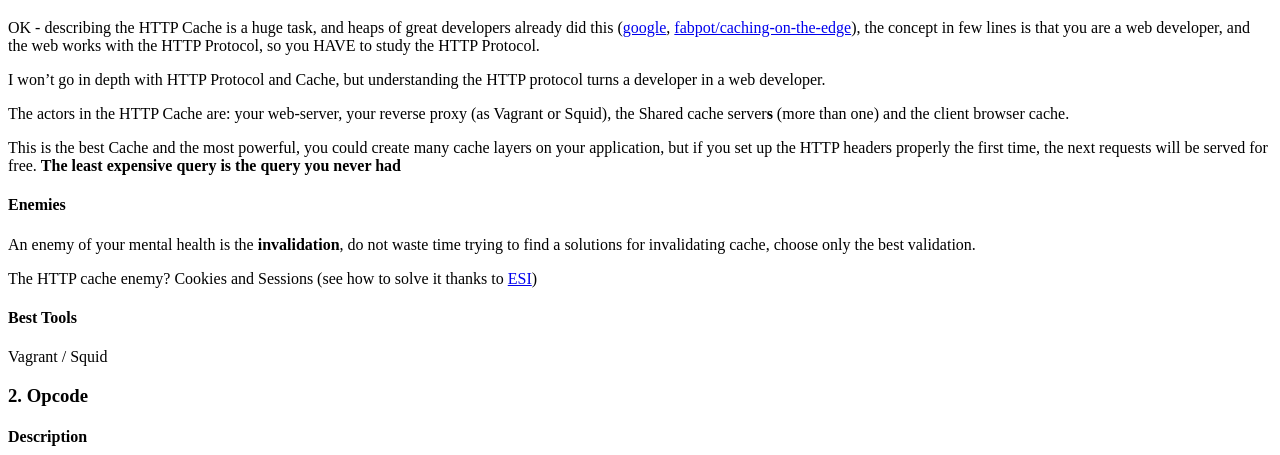
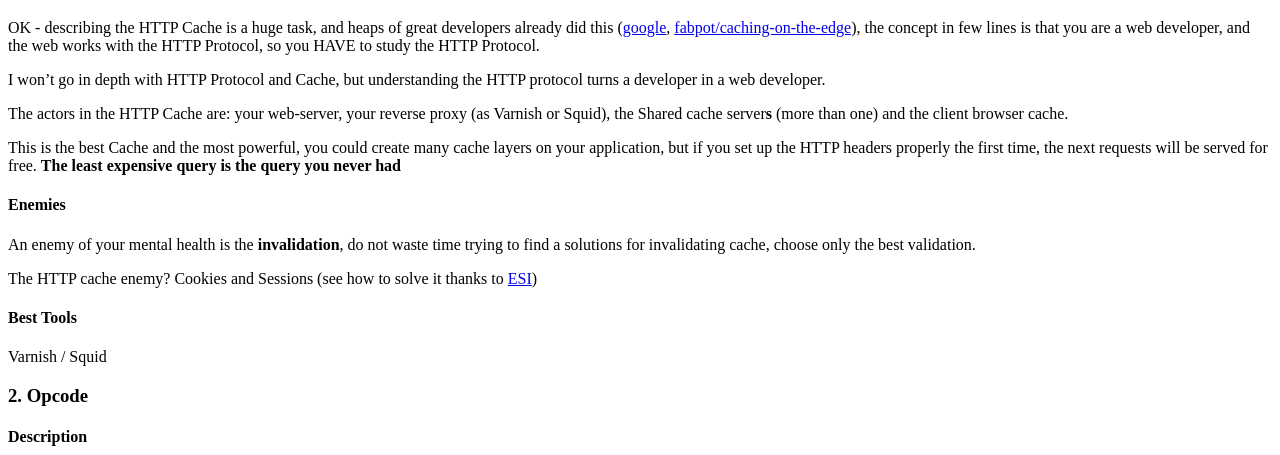
Before and after one commit to liuggio/liuggio.github.com, a Jekyll site: the page built from _posts/2013-02-22-the-meaning-of-cache-for-a-web-developer-no-more-too-many-connection.md, in a window 1280 px wide and 900 px high, scrolled down 2010 px. Shown: the part 129-584 px from the top of the window. Built offline with Jekyll 4.4.1, drawn with Linux system fonts in a browser that asks for light colours; nearby versions of some CDN libraries; some web fonts are replaced; library files that are not in the unit come from our copies; comment, search, counter and statistics services are not loaded.

Commit message:
ops, Freud help me.

```diff
--- a/_posts/2013-02-22-the-meaning-of-cache-for-a-web-developer-no-more-too-many-connection.md
+++ b/_posts/2013-02-22-the-meaning-of-cache-for-a-web-developer-no-more-too-many-connection.md
@@ -52,7 +52,7 @@ the concept in few lines is that you are a web developer, and the web works with
 
 I won't go in depth with HTTP Protocol and Cache, but understanding the HTTP protocol turns a developer in a web developer.
 
-The actors in the HTTP Cache are: your web-server, your reverse proxy (as Vagrant or Squid), the Shared cache server**s**  (more than one) and the client browser cache.
+The actors in the HTTP Cache are: your web-server, your reverse proxy (as Varnish or Squid), the Shared cache server**s**  (more than one) and the client browser cache.
 
 This is the best Cache and the most powerful, you could create many cache layers on your application, but
 if you set up the HTTP headers properly the first time, the next requests will be served for free.
@@ -67,7 +67,7 @@ The HTTP cache enemy? Cookies and Sessions (see how to solve it thanks to [ESI](
 
 #### Best Tools
 
-Vagrant / Squid
+Varnish / Squid
 
 ### 2. Opcode
 
```
